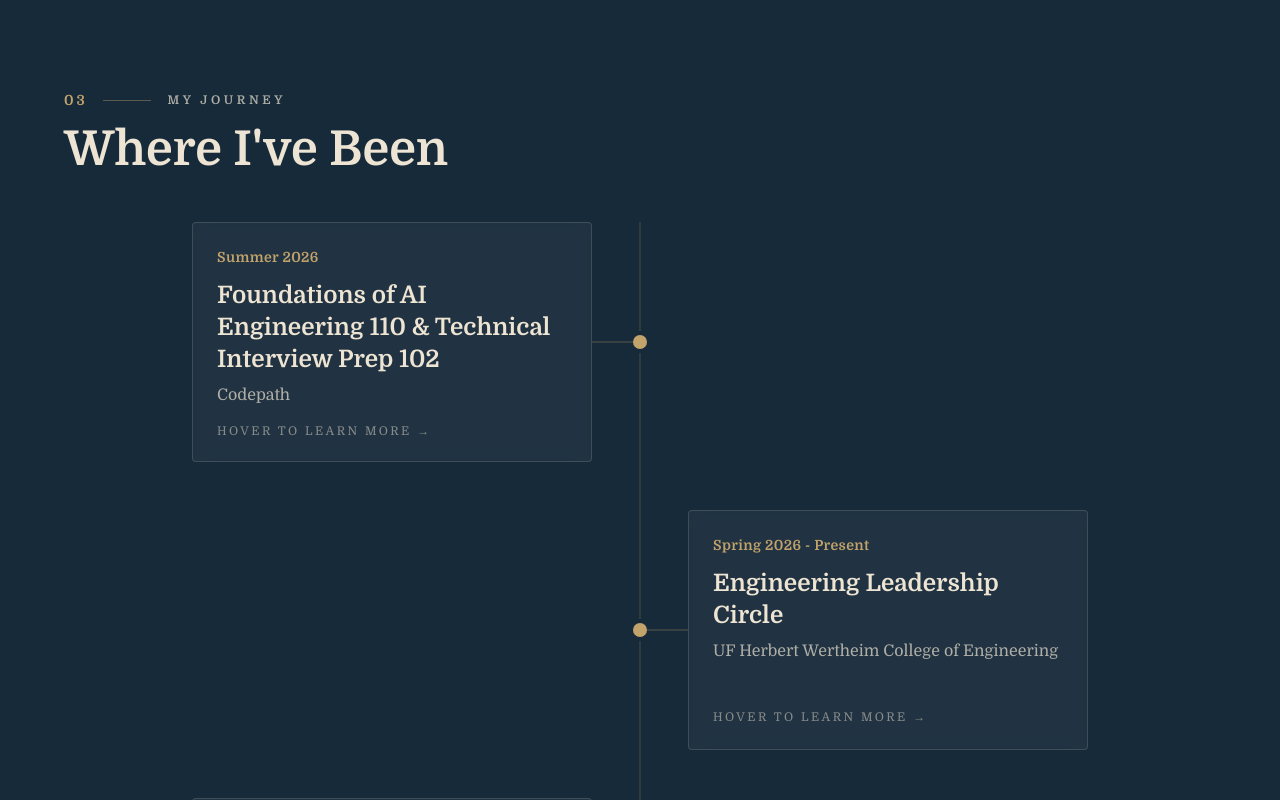
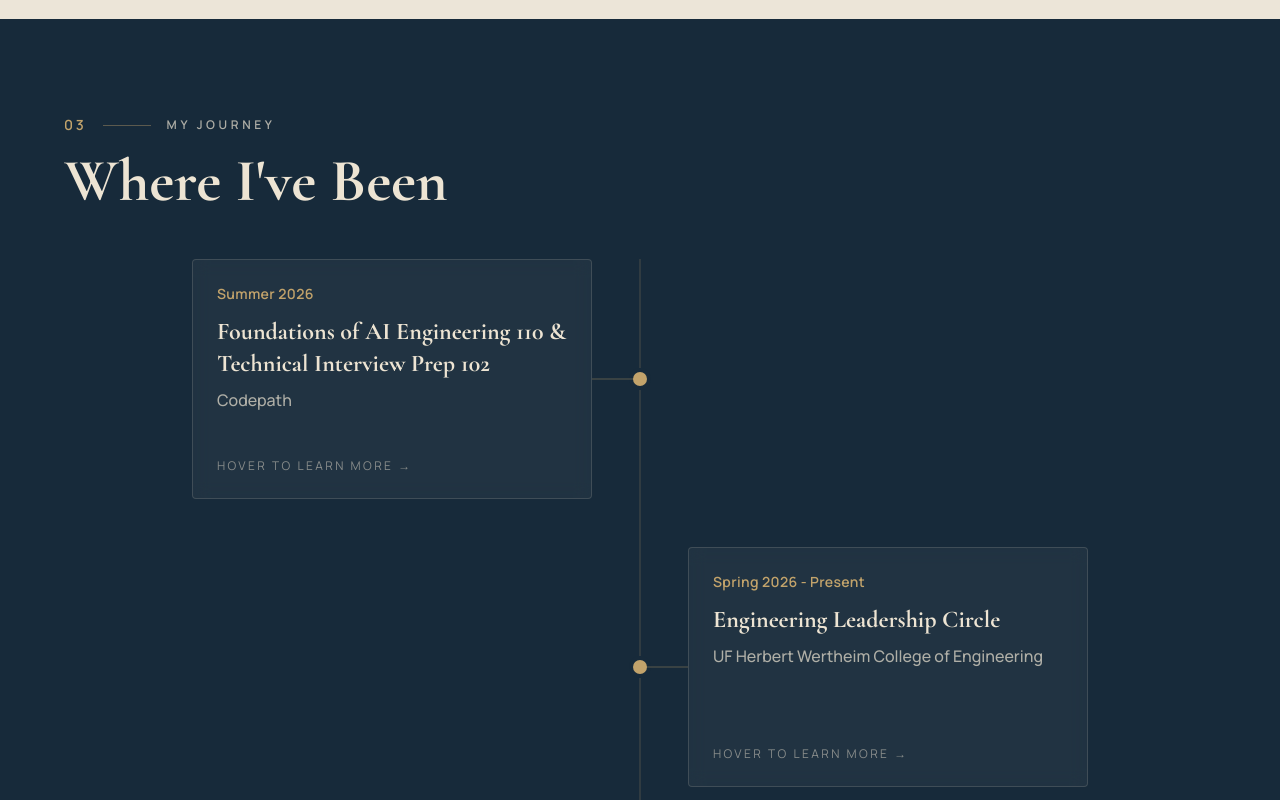
Before and after one commit to ilaniseguinot3/my-portfolio, a Next.js app: page / in a window 1280 px wide. Shown: the part 2240-3040 px from the top of the page. Built offline with nearby package versions, Linux system fonts and the light colour scheme.

Commit message:
Updated font, using cormorantgaramound and manrope

```diff
--- a/app/globals.css
+++ b/app/globals.css
@@ -11,7 +11,8 @@
 @theme inline {
   --color-background: var(--background);
   --color-foreground: var(--foreground);
-  --font-domine: var(--font-domine);
+  --font-manrope: var(--font-manrope);
+  --font-cormorantgaramound: var(--font-cormorantgaramound);
 }
 
 @media (prefers-color-scheme: dark) {
@@ -21,9 +22,14 @@
   }
 }
 
-/* Use Domine for entire site */
+/* Inter is the default for navbar + main body text */
 body {
   background: var(--background);
   color: var(--foreground);
-  font-family: var(--font-domine), serif;
+  font-family: var(--font-manrope), sans-serif;
 }
+
+/* Cormorant Garamond for the name, large quotes, and standout display text */
+.font-cormorant {
+  font-family: var(--font-cormorantgaramound), serif;
+}
--- a/app/layout.tsx
+++ b/app/layout.tsx
@@ -1,12 +1,19 @@
 import type { Metadata } from "next";
-import { Domine } from "next/font/google"; // <-- add this
+import { Cormorant_Garamond, Manrope } from "next/font/google";
 import "./globals.css";
 import { Analytics } from "@vercel/analytics/next"
 
-const domine = Domine({
+// Manrope: navbar + main body text
+const manrope = Manrope({
   subsets: ["latin"],
-  variable: "--font-domine", // CSS variable for Tailwind/Global use
-  weight: ["400", "700"],    // optional: choose weights you want
+  variable: "--font-manrope",
+});
+
+// Cormorant Garamond: name, large quotes, and standout display text
+const cormorant = Cormorant_Garamond({
+  subsets: ["latin"],
+  variable: "--font-cormorantgaramound",
+  weight: ["400", "500", "600", "700"],
 });
 
 export const metadata: Metadata = {
@@ -19,7 +26,7 @@ export default function RootLayout({
 }: Readonly<{ children: React.ReactNode }>) {
   return (
     <html lang="en">
-      <body className={`${domine.variable} antialiased`}>
+      <body className={`${manrope.variable} ${cormorant.variable} antialiased`}>
         {children}
         <Analytics />
       </body>
--- a/components/About.tsx
+++ b/components/About.tsx
@@ -86,7 +86,7 @@ const About: React.FC = () => {
                 className="absolute w-full h-full bg-[#172A3A] text-[#EDE4D3] rounded-sm p-8 shadow-xl flex flex-col"
                 style={{ backfaceVisibility: "hidden" }}
               >
-                <h3 className="text-2xl font-bold mb-4">Hi Everyone!</h3>
+                <h3 className="font-cormorant text-3xl font-bold mb-4">Hi Everyone!</h3>
                 <span className="block w-10 h-px bg-[#C2A36B] mb-5" />
                 <p className="text-[#EDE4D3]/85 leading-relaxed">
                   My technology journey began in middle school robotics, where I
@@ -114,7 +114,7 @@ const About: React.FC = () => {
               >
                 <div className="flex items-center justify-between mb-4 pb-4 border-b border-[#172A3A]/20">
                   <div>
-                    <h3 className="text-2xl font-bold">Ilani Seguinot</h3>
+                    <h3 className="font-cormorant text-3xl font-bold">Ilani Seguinot</h3>
                     <p className="text-[#9B2D22] font-semibold text-sm uppercase tracking-[0.15em]">
                       Student Profile
                     </p>
--- a/components/AboutJourney.tsx
+++ b/components/AboutJourney.tsx
@@ -198,7 +198,7 @@ const TimelineCard = ({
             <div className="text-[#C2A36B] text-sm font-semibold tracking-wide mb-3">
               {item.year}
             </div>
-            <h4 className="text-2xl font-bold text-[#EDE4D3] mb-2">
+            <h4 className="font-cormorant text-2xl font-bold text-[#EDE4D3] mb-2">
               {item.title}
             </h4>
             <p className="text-[#EDE4D3]/70 font-medium mb-4">
--- a/components/Contact.tsx
+++ b/components/Contact.tsx
@@ -31,7 +31,7 @@ const Contact: React.FC = () => {
             viewport={{ once: true, margin: "-80px" }}
             className="text-center md:text-left"
           >
-            <h3 className="text-3xl font-bold mb-4">
+            <h3 className="font-cormorant text-4xl font-bold mb-4">
               Want to work together or just say hi?
             </h3>
             <span className="block w-12 h-px bg-[#C2A36B] mb-6 mx-auto md:mx-0" />
--- a/components/Header.tsx
+++ b/components/Header.tsx
@@ -67,7 +67,7 @@ const Header: React.FC = () => {
         {/* Monogram */}
         <button
           onClick={() => scrollToSection("hero")}
-          className="text-2xl tracking-[0.3em] text-[#EDE4D3] font-bold"
+          className="font-cormorant text-2xl tracking-[0.3em] text-[#EDE4D3] font-bold"
         >
           I<span className="text-[#C2A36B]"> / </span>S
         </button>
--- a/components/Hero.tsx
+++ b/components/Hero.tsx
@@ -30,7 +30,7 @@ const Hero: React.FC = () => {
             <motion.h1
               custom={0}
               variants={fadeUp}
-              className="text-6xl sm:text-7xl lg:text-8xl font-bold leading-[0.95]"
+              className="font-cormorant text-6xl sm:text-7xl lg:text-8xl font-bold leading-[0.95]"
             >
               Ilani
               <br />
@@ -122,7 +122,7 @@ const Hero: React.FC = () => {
                 01
               </span>
               <div className="w-px h-16 bg-[#172A3A]/30" />
-              <p className="text-2xl lg:text-3xl max-w-xl leading-snug">
+              <p className="font-cormorant text-3xl lg:text-4xl max-w-xl leading-snug">
                 I design and build beautiful, functional things for the web.
               </p>
             </div>
--- a/components/Projects.tsx
+++ b/components/Projects.tsx
@@ -238,7 +238,7 @@ const ProjectCard = ({
 
       {/* Project Info */}
       <div className="w-full flex flex-col flex-1 space-y-4">
-        <h3 className="text-2xl md:text-3xl font-bold text-[#EDE4D3]">
+        <h3 className="font-cormorant text-3xl md:text-4xl font-bold text-[#EDE4D3]">
           {project.title}
         </h3>
 
--- a/components/SectionHeader.tsx
+++ b/components/SectionHeader.tsx
@@ -40,7 +40,7 @@ const SectionHeader: React.FC<SectionHeaderProps> = ({
           {label}
         </span>
       </div>
-      <h2 className={`text-4xl sm:text-5xl font-bold ${textColor}`}>{title}</h2>
+      <h2 className={`font-cormorant text-5xl sm:text-6xl font-bold ${textColor}`}>{title}</h2>
     </motion.div>
   );
 };
```
Also changed, not shown: 1 other file (tests, documents, lock files or other folders).
